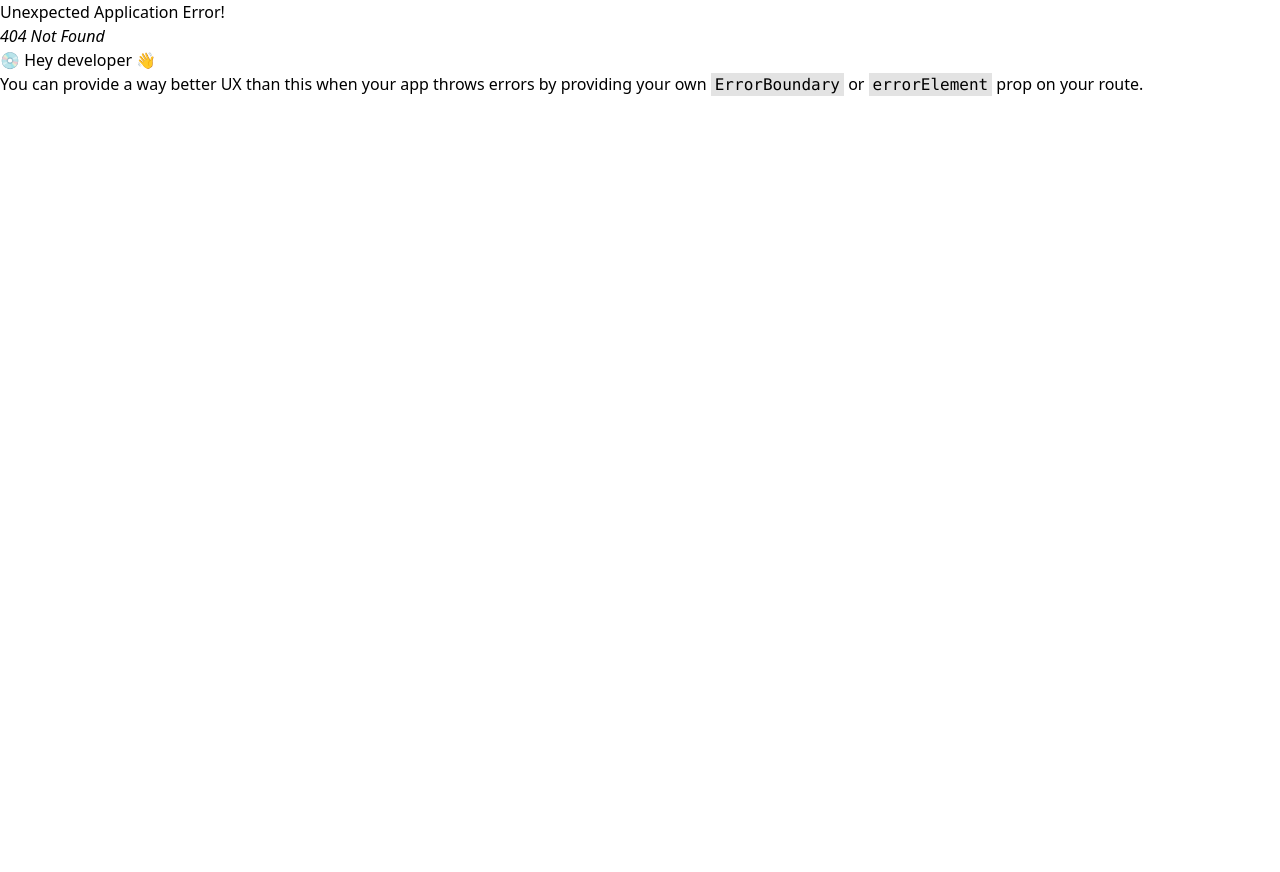
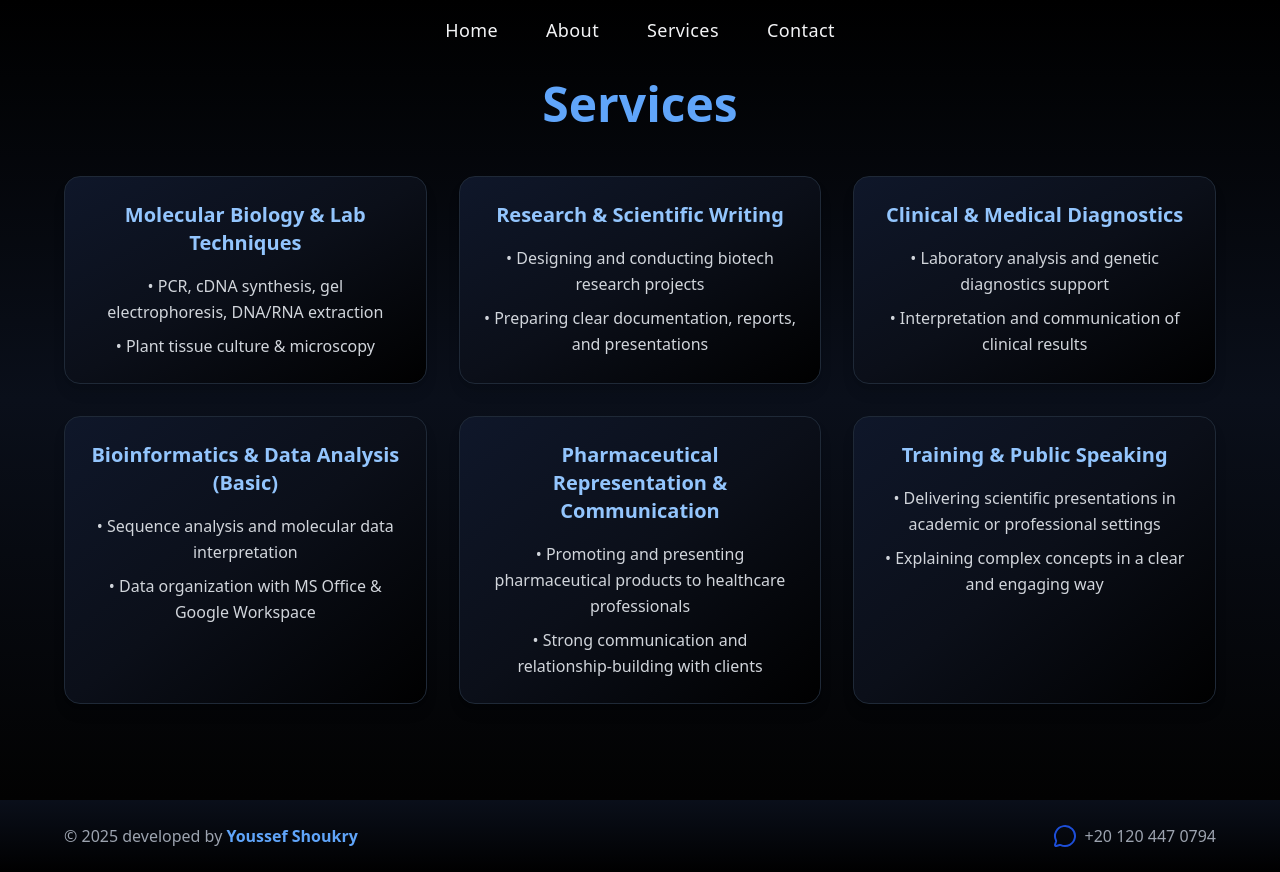
Before and after one commit to youssefshoukry1/Joyce-Portfolio, a React (Vite) app: page /Services in a window 1280 px wide. Before the commit this address had no page. Before the commit the page ends 800 px from the top, so only its background shows below. Built offline with nearby package versions, Linux system fonts and the light colour scheme; the HTML template or start-up script is replaced by a standard one.

Commit message:
update project

```diff
--- a/src/App.jsx
+++ b/src/App.jsx
@@ -4,7 +4,8 @@ import { QueryClient, QueryClientProvider } from '@tanstack/react-query'
 import Home from "./components/Home/Home";
 import Layout from "./components/Layout/Layout";
 import About from "./components/About/About";
-import Projects from "./components/Projects/Projects";
+import Projects from "./components/Servecis/Servcis";
+import Services from "./components/Servecis/Servcis";
 
 let query = new QueryClient()
 let routes = createBrowserRouter([
@@ -14,7 +15,7 @@ let routes = createBrowserRouter([
     children:[
       {path:'/',element:<Home/>},
       {path:'/About',element:<About/>},
-      {path:'/Projects',element:<Projects/>},
+      {path:'/Services',element:<Services/>},
     ]
   }
 ])
--- a/src/components/About/About.jsx
+++ b/src/components/About/About.jsx
@@ -1,27 +1,29 @@
 import React from "react";
 import { motion as Motion } from "framer-motion";
 import * as LucideIcons from "lucide-react";
+import cv from "../../assets/img/Joyce Bekhet CV (2).pdf";
 
 export default function About() {
   const cards = [
     {
       icon: <LucideIcons.User size={28} className="text-blue-400" />,
       title: "Profile",
-      content: `Fresh biotechnology graduate (June 2025) with Excellent GPA and top distinction in graduation project. Hands-on experience in molecular biotechnology, clinical diagnostics, and pharmaceutical representation. Passionate about bridging research and industry applications in biotech, diagnostics, and pharma innovation.`
+      content: `Fresh biotechnology graduate (June 2025) with Excellent GPA and top distinction in graduation project. Hands-on experience in molecular biotechnology, clinical diagnostics, and pharmaceutical representation. Passionate about bridging research and industry applications in biotech, diagnostics, and pharma innovation.`,
     },
+
     {
       icon: <LucideIcons.BookOpen size={28} className="text-blue-400" />,
       title: "Education",
       content: `B.Sc. in Biotechnology – Misr University for Science & Technology (MUST), June 2025
 Cumulative GPA: Excellent
-Graduation Project: Transgenic Wheat for Salinity Tolerance – Highest project grade`
+Graduation Project: Transgenic Wheat for Salinity Tolerance – Highest project grade`,
     },
     {
       icon: <LucideIcons.Briefcase size={28} className="text-blue-400" />,
       title: "Professional Experience",
       content: `Medical Representative – Integra Pharma (2025–Present): Promoting and educating healthcare professionals, developing communication, sales, and market knowledge.
 Clinical Pathology & Genetic Diagnostics Trainee – Children’s Cancer Hospital 57357 (Oct 2024): Practical training in genetic diagnostics and clinical lab analysis.
-Graduation Project Researcher – AGERI & MUST (2024–2025): Conducted molecular techniques, plant tissue culture & salinity tolerance assays. Project awarded Excellent.`
+Graduation Project Researcher – AGERI & MUST (2024–2025): Conducted molecular techniques, plant tissue culture & salinity tolerance assays. Project awarded Excellent.`,
     },
     {
       icon: <LucideIcons.Code size={28} className="text-blue-400" />,
@@ -31,19 +33,19 @@ Cell & Plant Work: Cell culture, tissue culture, microscopy
 Bioinformatics & Data Analysis: Basic proficiency in sequence analysis tools
 Professional: Research, scientific writing, presentations, medical analysis
 Soft Skills: Communication, teamwork, adaptability, problem-solving
-Digital Tools: MS Office, Google Workspace`
+Digital Tools: MS Office, Google Workspace`,
     },
     {
       icon: <LucideIcons.Globe size={28} className="text-blue-400" />,
       title: "Languages",
-      content: `Arabic (Native), English (Excellent – TOEFL 2021)`
+      content: `Arabic (Native), English (Excellent – TOEFL 2021)`,
     },
     {
       icon: <LucideIcons.Award size={28} className="text-blue-400" />,
       title: "Certifications",
       content: `Clinical Pathology & Genetics Internship – 57357 Hospital (2024)
-TOEFL Certificate (2021)`
-    }
+TOEFL Certificate (2021)`,
+    },
   ];
 
   return (
@@ -60,15 +62,28 @@ TOEFL Certificate (2021)`
 
       {/* الكونتنت */}
       <div className="relative z-10 max-w-6xl w-full flex flex-col items-center">
+       <div className="flex items-center justify-center gap-4 mb-12">
   <Motion.h1
     initial={{ opacity: 0, y: 30 }}
     whileInView={{ opacity: 1, y: 0 }}
     viewport={{ once: true }}
     transition={{ duration: 0.8, ease: "easeOut" }}
-          className="text-3xl md:text-5xl font-bold text-blue-400 mb-12 text-center drop-shadow-lg"
+    className="text-3xl md:text-5xl font-bold text-blue-400 drop-shadow-lg"
   >
     About Me
   </Motion.h1>
+
+  {/* زرار CV */}
+  <a
+    href={cv}
+    download
+    className="flex items-center gap-2 px-4 py-2 rounded-full bg-gradient-to-r from-blue-600 to-blue-800 border border-blue-500 shadow-lg hover:shadow-blue-400/50 hover:scale-105 transition-all duration-300 text-white font-medium text-sm"
+  >
+    <LucideIcons.Download className="w-5 h-5" />
+    <span>CV</span>
+  </a>
+</div>
+
 
         {/* الكروت */}
         <div className="grid grid-cols-1 md:grid-cols-2 gap-8 w-full">
@@ -83,7 +98,9 @@ TOEFL Certificate (2021)`
             >
               <div className="flex items-center mb-4 gap-3">
                 {card.icon}
-                <h2 className="text-xl font-semibold text-blue-300 group-hover:text-blue-200 transition-colors">{card.title}</h2>
+                <h2 className="text-xl font-semibold text-blue-300 group-hover:text-blue-200 transition-colors">
+                  {card.title}
+                </h2>
               </div>
               <p className="text-gray-200 whitespace-pre-line group-hover:text-gray-100 transition-colors">
                 {card.content}
--- a/src/components/Contact/Contact.jsx
+++ b/src/components/Contact/Contact.jsx
@@ -1,7 +1,58 @@
-import React from 'react'
+import React from "react";
+import { motion as Motion } from "framer-motion";
+import { Mail, Linkedin, MessageCircle } from "lucide-react"; // أيكونات
 
 export default function Contact() {
+  const contacts = [
+    {
+      name: "Email",
+      link: "joycebekhet44@gmail.com", // ✉️ غيّر الايميل هنا
+      icon: <Mail className="w-6 h-6 text-blue-400" />,
+    },
+    {
+      name: "LinkedIn",
+      link: "https://www.linkedin.com/in/yourprofile", // 🔗 غيّر لينكدإن هنا
+      icon: <Linkedin className="w-6 h-6 text-blue-400" />,
+    },
+    {
+      name: "WhatsApp",
+      link: "https://wa.me/+201284747449", // 📱 غيّر الرقم هنا بصيغة دولية
+      icon: <MessageCircle className="w-6 h-6 text-blue-400" />,
+    },
+  ];
+
   return (
-    <div>Contact</div>
-  )
+    <section
+      id="Contact-section"
+      className="min-h-screen w-full bg-gradient-to-b from-black via-[#0a0f1a] to-[#020202] py-20 px-6 md:px-16 flex flex-col items-center justify-center"
+    >
+      <Motion.h2
+        className="text-3xl md:text-5xl font-bold text-blue-400 mb-12"
+        initial={{ opacity: 0, y: -40 }}
+        animate={{ opacity: 1, y: 0 }}
+        transition={{ duration: 0.8, ease: "easeOut" }}
+      >
+        Contact Me
+      </Motion.h2>
+
+      <div className="grid gap-8 md:grid-cols-3 max-w-4xl w-full">
+        {contacts.map((c, i) => (
+          <Motion.a
+            key={i}
+            href={c.link}
+            target="_blank"
+            rel="noopener noreferrer"
+            className="flex flex-col items-center justify-center bg-gradient-to-br from-[#0f172a] via-[#0b0f19] to-black rounded-2xl shadow-lg p-8 hover:shadow-blue-500/20 transition-all duration-300 border border-gray-800 hover:border-blue-500/50"
+            initial={{ opacity: 0, y: 40 }}
+            whileInView={{ opacity: 1, y: 0 }}
+            transition={{ duration: 0.6, delay: i * 0.15 }}
+            viewport={{ once: true }}
+          >
+            <div className="mb-4">{c.icon}</div>
+            <h3 className="text-lg font-semibold text-blue-300">{c.name}</h3>
+          </Motion.a>
+        ))}
+      </div>
+    </section>
+  );
 }
--- a/src/components/Footer/Footer.jsx
+++ b/src/components/Footer/Footer.jsx
@@ -1,7 +1,40 @@
-import React from 'react'
+import React from "react";
+import { motion as Motion } from "framer-motion";
+import { Mail, Linkedin, MessageCircle } from "lucide-react"; // أيكونات
 
 export default function Footer() {
   return (
-    <div>Footer</div>
-  )
+    <footer className="w-full bg-gradient-to-b from-[#0a0f1a] to-black py-6 px-6 md:px-16">
+      <div className="max-w-6xl mx-auto flex flex-col md:flex-row items-center justify-between text-center md:text-left">
+
+        {/* الاسم */}
+        <Motion.p
+          className="text-gray-400 text-sm md:text-base"
+          initial={{ opacity: 0, y: 20 }}
+          whileInView={{ opacity: 1, y: 0 }}
+          transition={{ duration: 0.6 }}
+        >
+          © {new Date().getFullYear()} developed by{" "}
+          <span className="text-blue-400 font-semibold">Youssef Shoukry</span>
+        </Motion.p>
+
+        {/* الرقم */}
+        <a href="https://wa.me/+201204470794" >
+
+        <Motion.p
+
+          className="text-gray-400 text-sm md:text-base mt-3 md:mt-0"
+          initial={{ opacity: 0, y: 20 }}
+          whileInView={{ opacity: 1, y: 0 }}
+          transition={{ duration: 0.6, delay: 0.2 }}
+        >
+       <MessageCircle className=" text-blue-700  -mx-8  absolute"></MessageCircle>  +20 120 447 0794
+
+        </Motion.p>
+
+        </a>
+
+      </div>
+    </footer>
+  );
 }
--- a/src/components/Home/Home.jsx
+++ b/src/components/Home/Home.jsx
@@ -1,6 +1,8 @@
 import React from "react";
 import { motion as Motion } from "framer-motion";
 import About from "../About/About";
+import Services from "../Servecis/Servcis";
+import Contact from "../Contact/Contact";
 
 export default function Home() {
   return (
@@ -62,6 +64,8 @@ export default function Home() {
 </section>
 
 <About/>
+<Services/>
+<Contact/>
     </>
 
 
--- a/src/components/Navbar/Navbar.jsx
+++ b/src/components/Navbar/Navbar.jsx
@@ -1,11 +1,14 @@
-import React from "react";
+import React, { useState, useEffect } from "react";
 import { motion as Motion } from "framer-motion";
 
 export default function Navbar() {
+  const [show, setShow] = useState(true);
+  const [lastScrollY, setLastScrollY] = useState(0);
+
   const navItem = [
     { name: "Home", id: "Home-section" },
     { name: "About", id: "About-section" },
-    { name: "Projects", id: "Projects-section" },
+    { name: "Services", id: "Services-section" },
     { name: "Contact", id: "Contact-section" },
   ];
 
@@ -23,6 +26,7 @@ export default function Navbar() {
     },
   };
 
+  // 🔥 السكروول لحد السيكشن
   const handleScroll = (id) => {
     const section = document.getElementById(id);
     if (section) {
@@ -30,11 +34,36 @@ export default function Navbar() {
     }
   };
 
+  // 🔥 هنا بنسمع للسكرول عشان نخفي/نظهر النافبار
+  useEffect(() => {
+    const controlNavbar = () => {
+      if (window.scrollY > lastScrollY) {
+        // نازل لتحت → اخفي
+        setShow(false);
+      } else {
+        // طالع لفوق → اظهر
+        setShow(true);
+      }
+      setLastScrollY(window.scrollY);
+    };
+
+    window.addEventListener("scroll", controlNavbar);
+
+    return () => {
+      window.removeEventListener("scroll", controlNavbar);
+    };
+  }, [lastScrollY]);
+
   return (
-    <nav className="fixed top-0 left-0 w-full z-50 bg-transparent">
+    <>
+      <Motion.nav
+        className={`fixed top-0 left-0 w-full z-50 bg-transparent transition-transform duration-500 ${
+          show ? "translate-y-0" : "-translate-y-full"
+        }`}
+      >
         <div className="max-w-6xl mx-auto px-6 py-4 flex justify-center items-center">
           <Motion.ul
-          className="flex gap-8 md:gap-12  tracking-wide bg-transparent"
+            className="flex gap-8 md:gap-12 tracking-wide bg-transparent"
             variants={containerVariants}
             initial="hidden"
             animate="visible"
@@ -47,12 +76,16 @@ export default function Navbar() {
               hover:text-blue-400 transition-colors duration-300"
                 onClick={() => handleScroll(id)}
               >
+                <button>
                   {name}
+                </button>
+
                 <span className="absolute left-0 -bottom-1 w-0 h-[2px] bg-blue-400 transition-all duration-300 group-hover:w-full"></span>
               </Motion.li>
             ))}
           </Motion.ul>
         </div>
-    </nav>
+      </Motion.nav>
+    </>
   );
 }
--- a/src/components/Projects/Projects.jsx
+++ /dev/null
@@ -1,7 +0,0 @@
-import React from 'react'
-
-export default function Projects() {
-  return (
-    <div>Projects</div>
-  )
-}
--- /dev/null
+++ b/src/components/Servecis/Servcis.jsx
@@ -0,0 +1,92 @@
+import React from "react";
+import { motion as Motion } from "framer-motion";
+
+export default function Services() {
+  const services = [
+    {
+      title: "Molecular Biology & Lab Techniques",
+      details: [
+        "PCR, cDNA synthesis, gel electrophoresis, DNA/RNA extraction",
+        "Plant tissue culture & microscopy",
+      ],
+    },
+    {
+      title: "Research & Scientific Writing",
+      details: [
+        "Designing and conducting biotech research projects",
+        "Preparing clear documentation, reports, and presentations",
+      ],
+    },
+    {
+      title: "Clinical & Medical Diagnostics",
+      details: [
+        "Laboratory analysis and genetic diagnostics support",
+        "Interpretation and communication of clinical results",
+      ],
+    },
+    {
+      title: "Bioinformatics & Data Analysis (Basic)",
+      details: [
+        "Sequence analysis and molecular data interpretation",
+        "Data organization with MS Office & Google Workspace",
+      ],
+    },
+    {
+      title: "Pharmaceutical Representation & Communication",
+      details: [
+        "Promoting and presenting pharmaceutical products to healthcare professionals",
+        "Strong communication and relationship-building with clients",
+      ],
+    },
+    {
+      title: "Training & Public Speaking",
+      details: [
+        "Delivering scientific presentations in academic or professional settings",
+        "Explaining complex concepts in a clear and engaging way",
+      ],
+    },
+  ];
+
+  return (
+    <section
+      id="Services-section"
+      className="min-h-screen w-full bg-gradient-to-b from-black via-[#0a0f1a] to-[#020202] py-20 px-6 md:px-16"
+    >
+      <div className="max-w-6xl mx-auto text-center">
+        <Motion.h2
+          className="text-3xl md:text-5xl font-bold text-blue-400 mb-12"
+          initial={{ opacity: 0, y: -40 }}
+          animate={{ opacity: 1, y: 0 }}
+          transition={{ duration: 0.8, ease: "easeOut" }}
+        >
+          Services
+        </Motion.h2>
+
+        {/* الكروت */}
+        <div className="grid gap-8 md:grid-cols-2 lg:grid-cols-3">
+          {services.map((service, i) => (
+            <Motion.div
+              key={i}
+              className="bg-gradient-to-br from-[#0f172a] via-[#0b0f19] to-black rounded-2xl shadow-lg p-6 hover:shadow-blue-500/20 transition-all duration-300 border border-gray-800 hover:border-blue-500/50"
+              initial={{ opacity: 0, y: 40 }}
+              whileInView={{ opacity: 1, y: 0 }}
+              transition={{ duration: 0.6, delay: i * 0.1 }}
+              viewport={{ once: true }}
+            >
+              <h3 className="text-lg md:text-xl font-semibold text-blue-300 mb-4">
+                {service.title}
+              </h3>
+              <ul className="text-gray-300 text-sm md:text-base space-y-2">
+                {service.details.map((detail, j) => (
+                  <li key={j} className="leading-relaxed">
+                    • {detail}
+                  </li>
+                ))}
+              </ul>
+            </Motion.div>
+          ))}
+        </div>
+      </div>
+    </section>
+  );
+}
```
Also changed, not shown: src/components/Servecis/Projects.module.css (added), 1 other file (tests, documents, lock files or other folders). Lines whose indentation alone changed are shown as unchanged.
